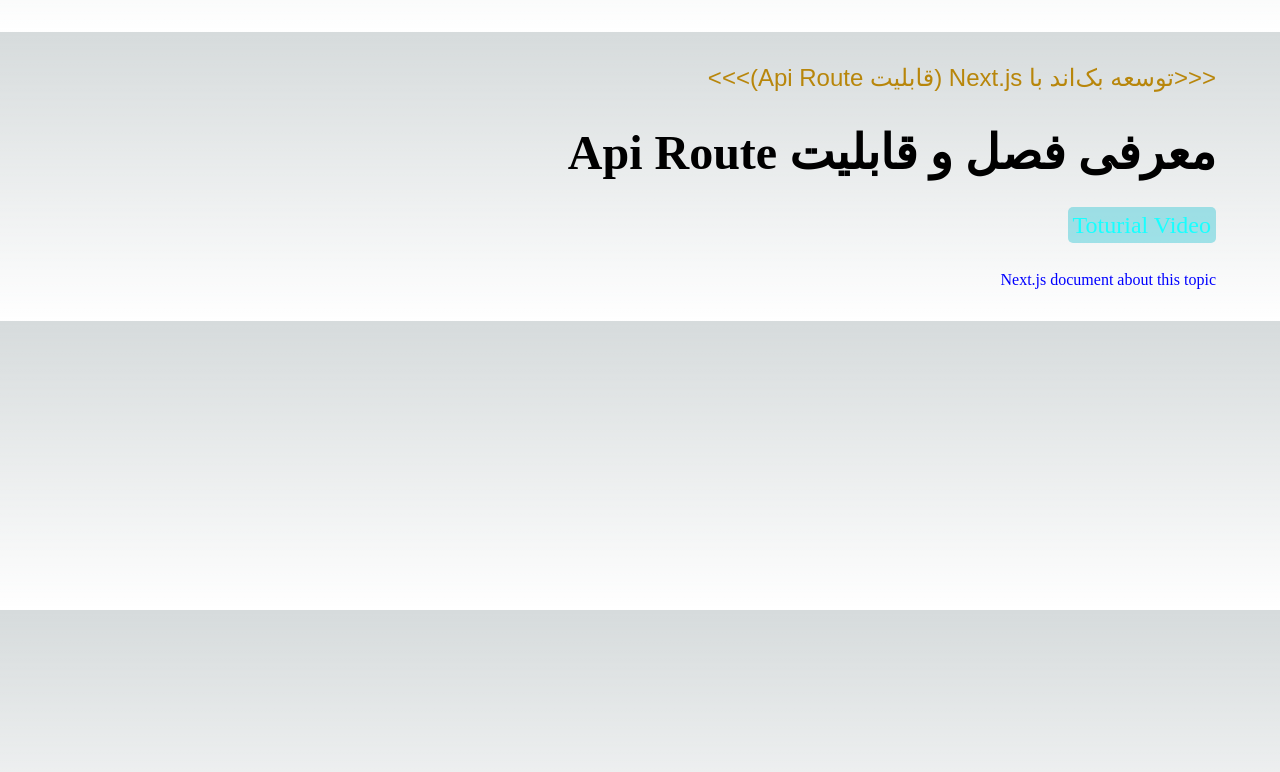
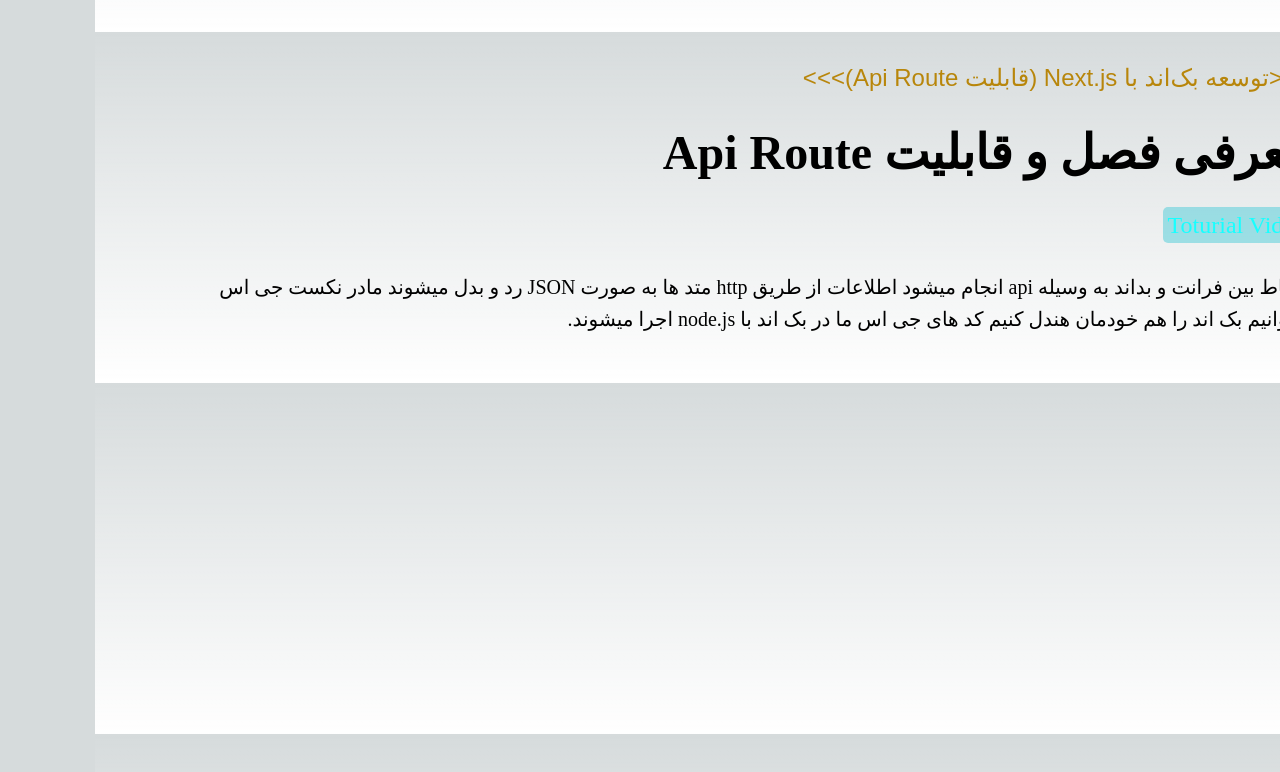
Before and after one commit to mosalehkamali/nextjs-tutorial, a Next.js app: page /ApiRoure/ApiRoureIntroduce in a window 1280 px wide. Shown: the top 772 px of the page. Built offline with nearby package versions, Linux system fonts and the light colour scheme.

Commit message:
ApiRoureIntroduce

```diff
--- a/components/module/TopicContent.js
+++ b/components/module/TopicContent.js
@@ -1,13 +1,15 @@
 import Link from 'next/link'
 import React from 'react'
+import CodeBox from './CodeBox'
 import TopicHeader from './TopicHeader'
 
-function TopicContent({ text , link }) {
+function TopicContent({ text, link, code }) {
     return (
         <>
             <TopicHeader></TopicHeader>
             <p className="topic-text">{text}</p>
-   <Link className='topic-link' href={link?link:""}>Next.js document about this topic</Link>
+            {link ? <Link className='topic-link' href={link}>Next.js document about this topic</Link> : null}
+            {code ? <CodeBox code={code} /> : null}
         </>
     )
 }
--- a/pages/ApiRoure/ApiRoureIntroduce.js
+++ b/pages/ApiRoure/ApiRoureIntroduce.js
@@ -1,5 +1,4 @@
 import TopicContent from '@/components/module/TopicContent'
-import TopicHeader from '@/components/module/TopicHeader'
 import React from 'react'
 
 function ApiRoureIntroduce() {
@@ -7,9 +6,8 @@ function ApiRoureIntroduce() {
     <>
         <TopicContent
         text={
-            ""
+            "ارتباط بین فرانت و بداند به وسیله api  انجام میشود اطلاعات از طریق http متد ها به صورت JSON رد و بدل میشوند مادر نکست جی اس میتوانیم بک اند را هم خودمان هندل کنیم کد های جی اس ما در بک اند با node.js اجرا میشوند."
         }
-        link={""}
         ></TopicContent>
     </>
   )
```
Lines whose indentation alone changed are shown as unchanged.
